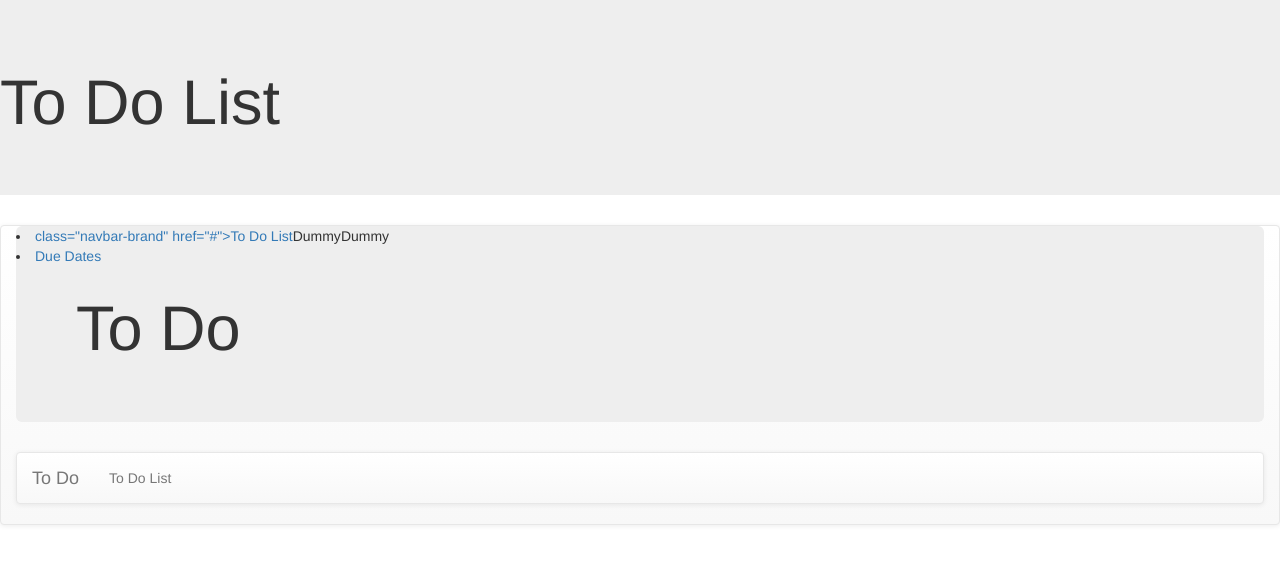
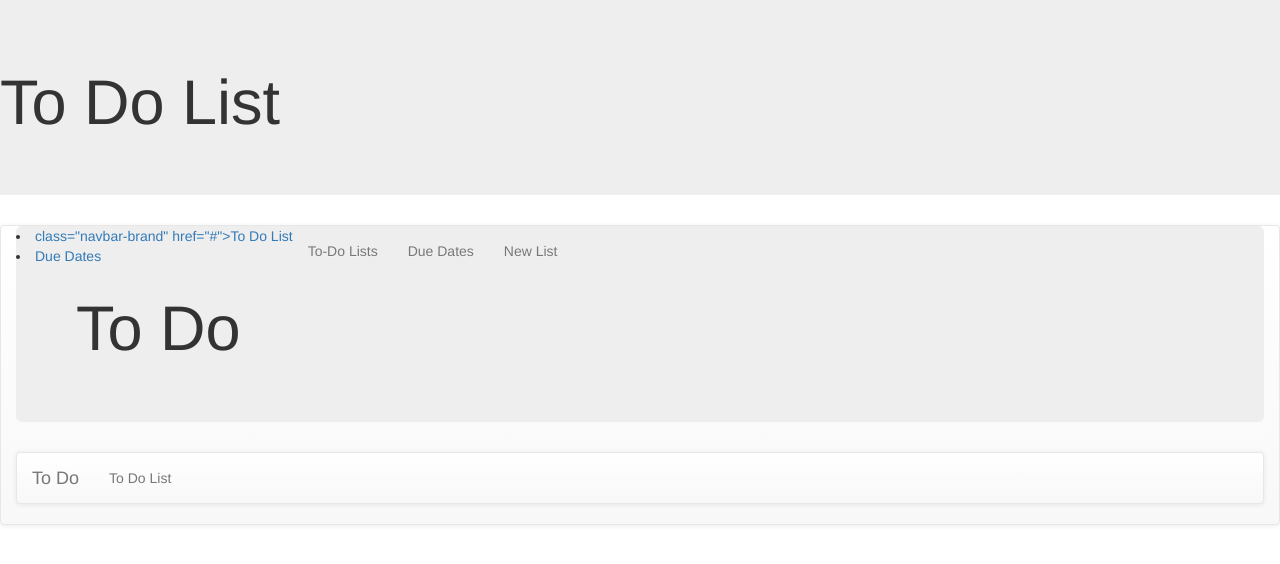
Before and after one commit to jnorberg1550/ToDoList, a Django app: template ToDoList/ToDoApp/templates/base.html in a window 1280 px wide. Shown: the top 564 px of the page. Run offline with Django 3.2, Linux system fonts and the light colour scheme; the template is opened without the code that fills it, so the values that code supplies are empty; some libraries are stand-ins or nearby versions.

Commit message:
Add files via upload

```diff
--- a/ToDoList/ToDoApp/templates/base.html
+++ b/ToDoList/ToDoApp/templates/base.html
@@ -17,9 +17,11 @@
 <li><a href="{% url 'types' %}">Due Dates</a></li>
 </div>
 <ul class="nav navbar-nav">
-<li>Dummy</li>
-<li>Dummy</li>
-</ul><!DOCTYPE html>
+  <li><a href="{% url 'types' %}">To-Do Lists</a></li>
+  <li><a href="{% url 'products' %}">Due Dates</a></li>
+  <li><a href="{% url 'newlist' %}">New List</a></li>
+</ul>
+<!DOCTYPE html>
 <html>
 <head>
 <title>To Do List</title>
```
